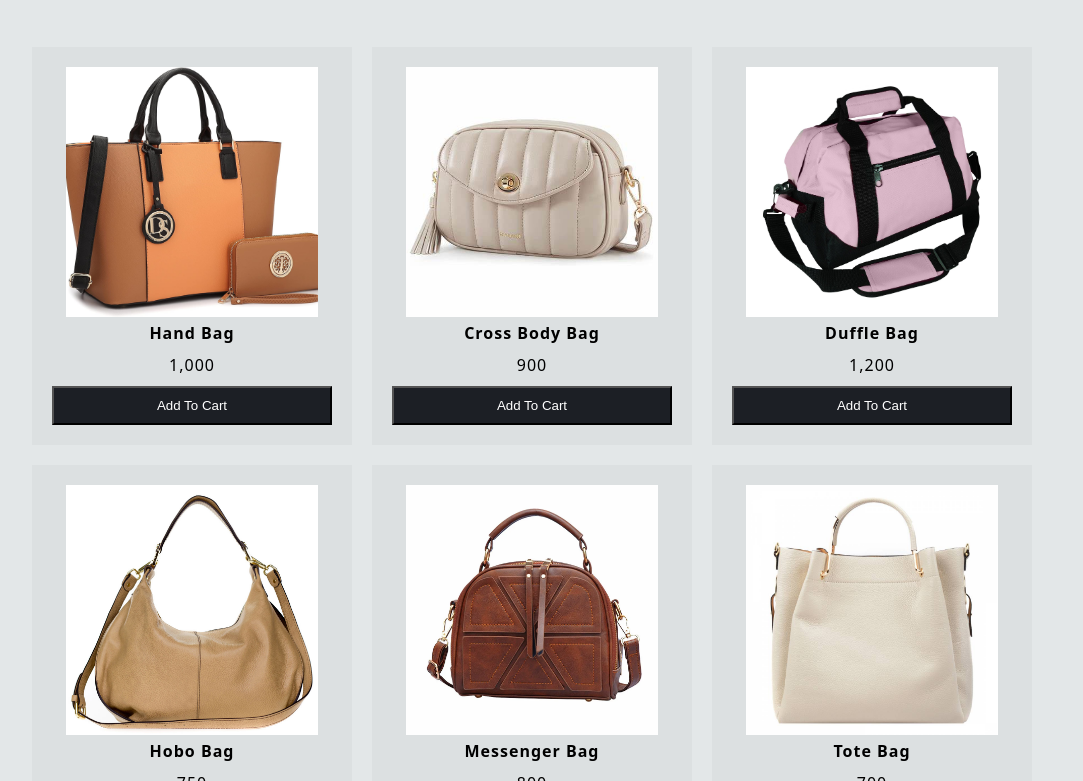
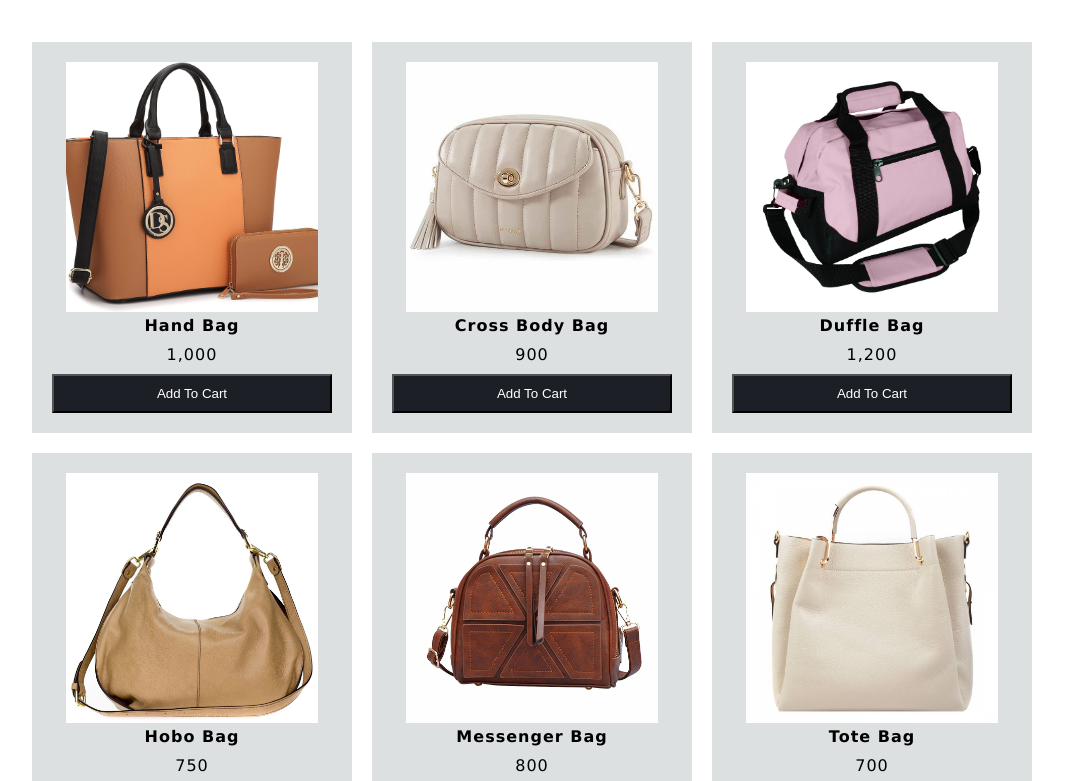
Before and after one commit to sabrh/Add-to-Cart-Feature, a plain HTML site: page index.html in a window 1280 px wide. Shown: the part 139-920 px from the top of the page, without its empty margins (108-1191 px from the left). Drawn offline with Linux system fonts and the light colour scheme.

Commit message:
Update style.css

```diff
--- a/style.css
+++ b/style.css
@@ -1,6 +1,6 @@
 body{
-    background-color: #E3E7E8;
-    font-family: system-ui;
+    background-color: white;
+    font-family: Verdana, Geneva, Tahoma, sans-serif;
 }
 .container{
     width: 1000px;
```
